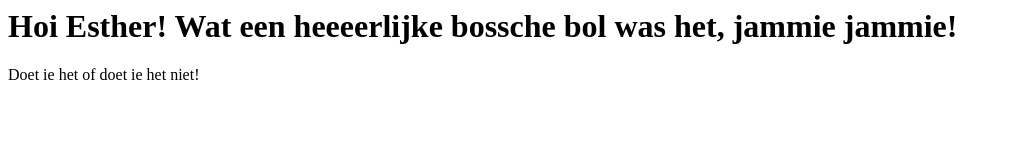
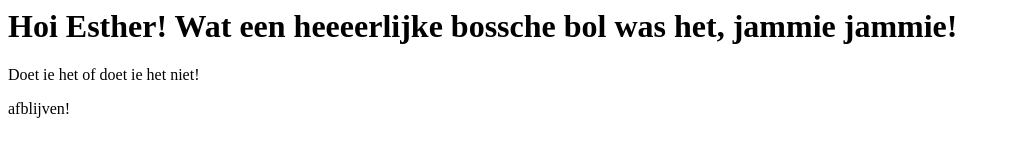
Before and after one commit to ElmerKralt/EstherEnJoostEnElmer, a plain HTML site: page index.html in a window 1280 px wide. Shown: the whole page, without its empty margins (0-1010 px from the left). Drawn offline with Linux system fonts and the light colour scheme.

Commit message:
Update index.html

```diff
--- a/index.html
+++ b/index.html
@@ -2,5 +2,6 @@
 
 <h1>Hoi Esther! Wat een heeeerlijke bossche bol was het, jammie jammie!</h1>
     <p> Doet ie het of doet ie het niet!</p>
+  <p> afblijven!</p>
 
 </html>
```
